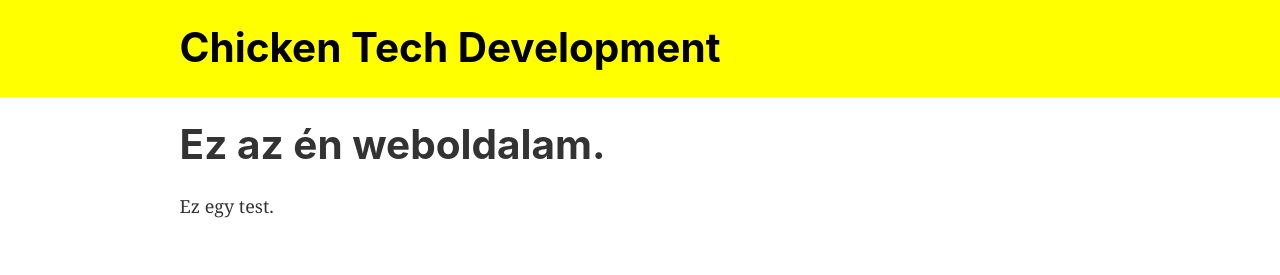
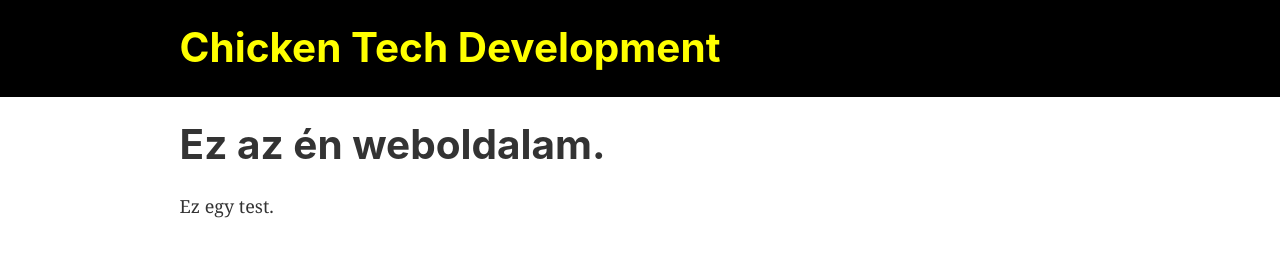
Before and after one commit to Barigamb738/testwebpage, a Gatsby site: page / in a window 1280 px wide. Built offline with nearby package versions, Linux system fonts and the light colour scheme; Gatsby itself is replaced by a stand-in of ours.

Commit message:
Update header.js

```diff
--- a/src/components/header.js
+++ b/src/components/header.js
@@ -5,7 +5,7 @@ import React from "react"
 const Header = ({ siteTitle }) => (
   <header
     style={{
-      background: `yellow`,
+      background: `black`,
       marginBottom: `1.45rem`,
     }}
   >
@@ -20,7 +20,7 @@ const Header = ({ siteTitle }) => (
         <Link
           to="/"
           style={{
-            color: `black`,
+            color: `yellow`,
             textDecoration: `none`,
           }}
         >
```
